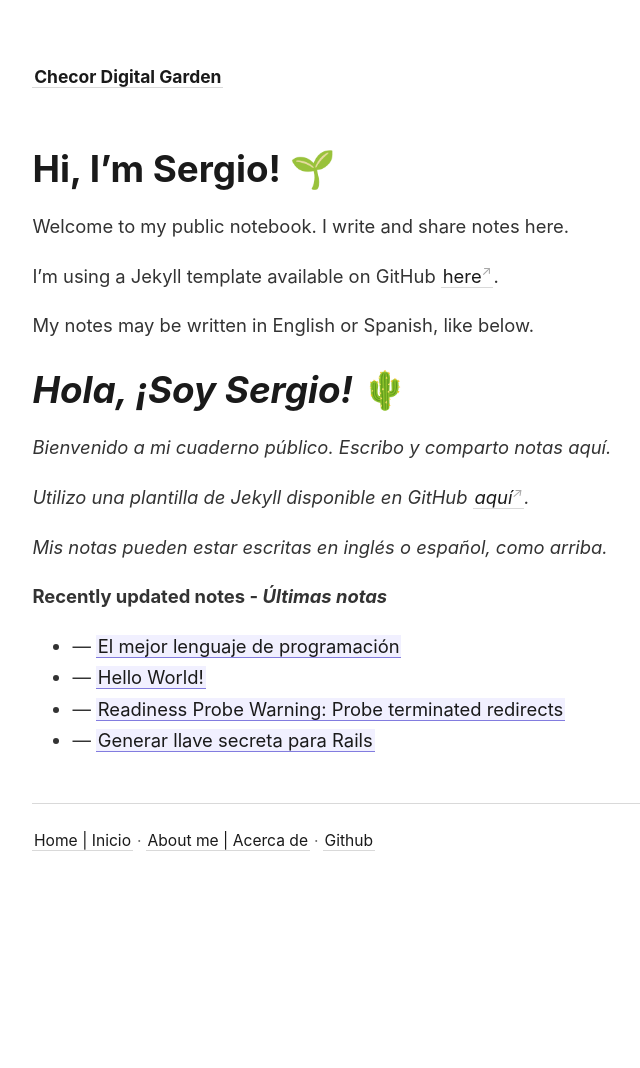
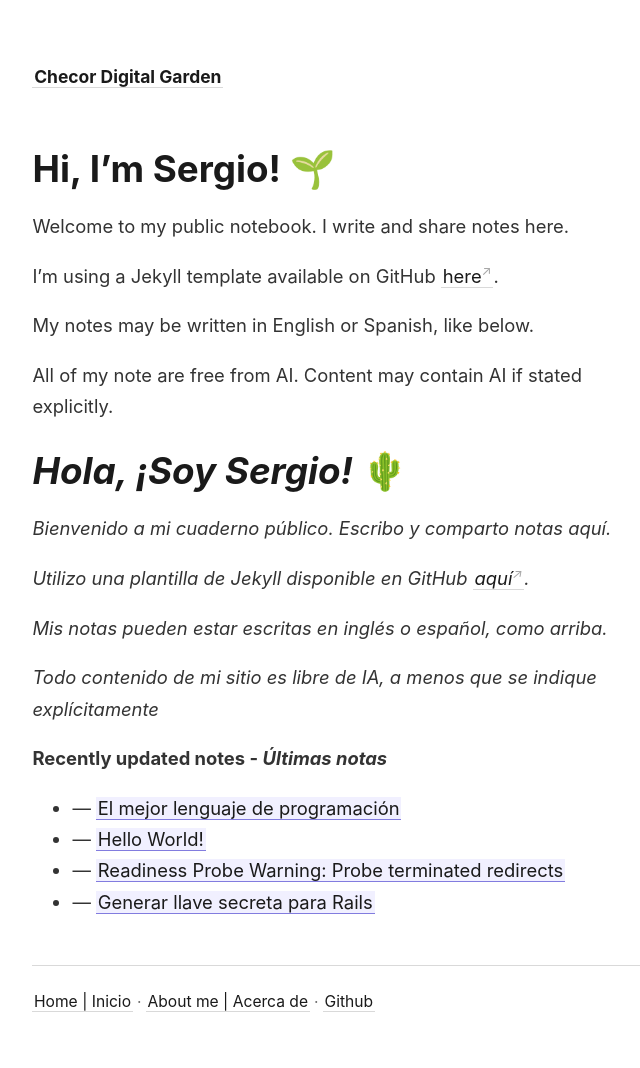
Before and after one commit to checor/digital-garden, a Jekyll site: the page built from _pages/index.md, in a window 1280 px wide. Shown: the whole page, without its empty margins (298-938 px from the left). Built offline with Jekyll 4.4.1, drawn with Linux system fonts in a browser that asks for light colours; before the commit the page ends 906 px from its top, so only the background shows below that.

Commit message:
AI Disclaimer

```diff
--- a/_pages/index.md
+++ b/_pages/index.md
@@ -13,6 +13,8 @@ I'm using a Jekyll template available on GitHub [here](https://github.com/maxime
 
 My notes may be written in English or Spanish, like below.
 
+All of my note are free from AI. Content may contain AI if stated explicitly.
+
 # <i>Hola, ¡Soy Sergio!</i> 🌵
 
 <i>Bienvenido a mi cuaderno público. Escribo y comparto notas aquí.</i>
@@ -20,6 +22,8 @@ My notes may be written in English or Spanish, like below.
 <i>Utilizo una plantilla de Jekyll disponible en GitHub [aquí](https://github.com/maximevaillancourt/digital-garden-jekyll-template).</i>
 
 <i>Mis notas pueden estar escritas en inglés o español, como arriba.</i>
+
+<i>Todo contenido de mi sitio es libre de IA, a menos que se indique explícitamente</i>
 
 <strong>Recently updated notes - <i>Últimas notas</i></strong>
 
```
